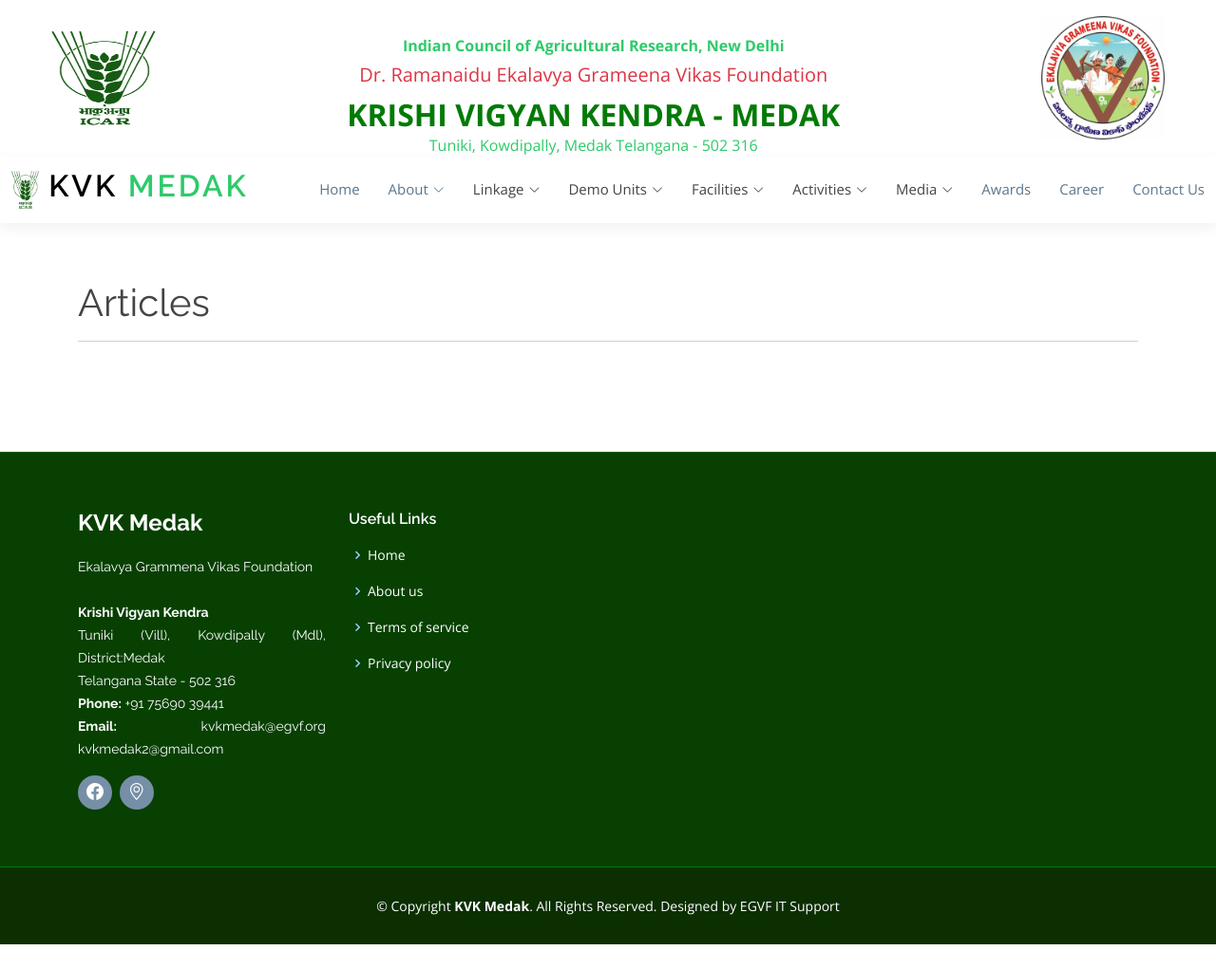
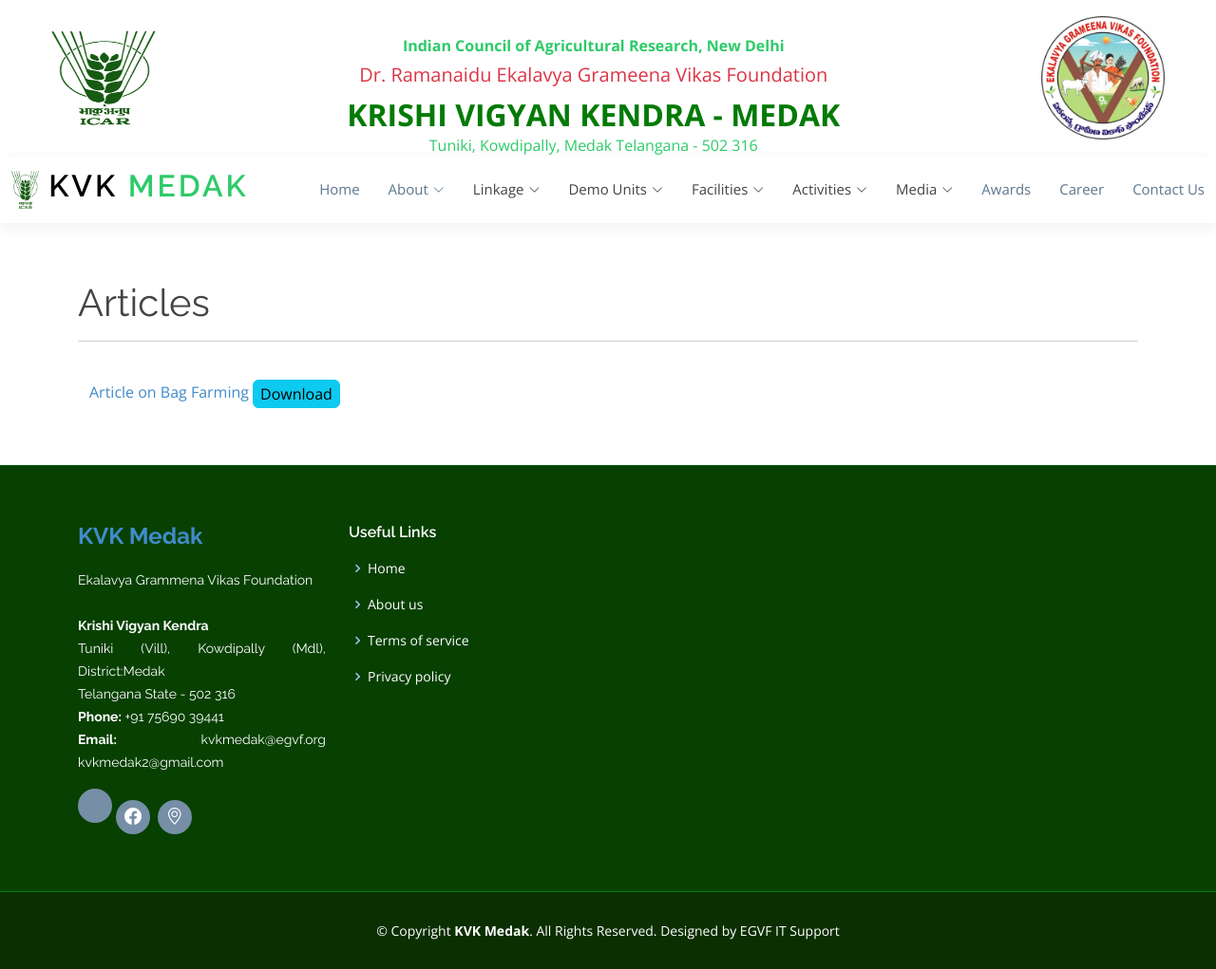
Before and after one commit to kvkmedak/kvkmedak.github.io, a Jekyll site: the page built from Articles.html, in a window 1280 px wide. Shown: the whole page at 95% size. Built offline with Jekyll 4.4.1, drawn with Linux system fonts in a browser that asks for light colours; nearby versions of some CDN libraries; library files that are not in the unit come from our copies; before the commit the page ends 995 px from its top, so only the background shows below that.

Commit message:
Update Articles.html

```diff
--- a/Articles.html
+++ b/Articles.html
@@ -13,12 +13,22 @@
 
     <br>
 
-    <div class="row no-gutters">
-        <div class="col-lg-12">
-            <div>
-                <p>
+    <div class="aos-init aos-animate" data-aos="fade-up">
+        <div class="row d-flex align-items-stretch">
+            <div class="col-lg-12">
+                <div class="container aos-init aos-animate" data-aos="fade-up">
+                    <div class="row aos-init aos-animate" data-aos="fade-up" data-aos-delay="100">
 
-                </p>
+
+                         <div class="col-lg-12">
+                                <span>
+                                    <a href="Article on BagFarming.pdf" target="_blank">
+                                        Article on Bag Farming
+                                    <div class="btn btn-info" style="padding: 2px 7px;">Download
+                                    </div>
+                                </span>
+                        </div>
+                     </div>
             </div>
         </div>
     </div>
```
